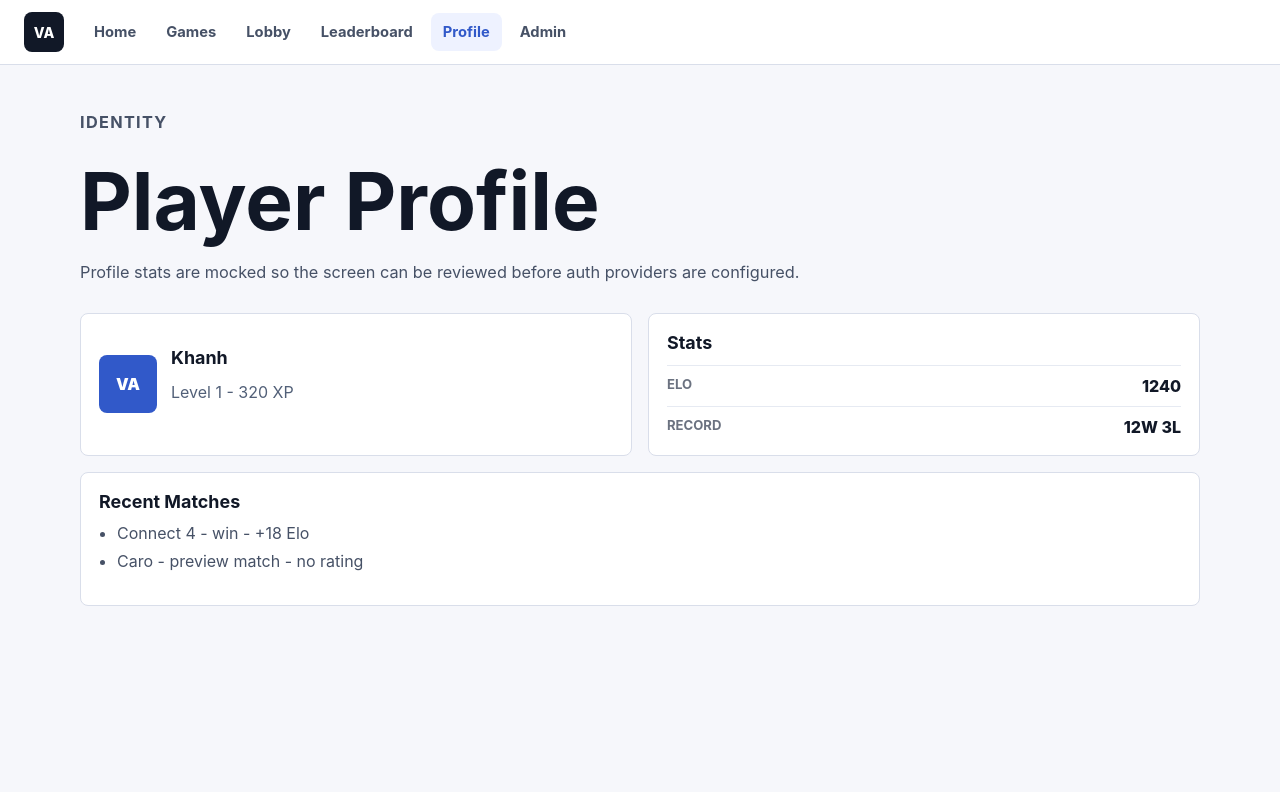
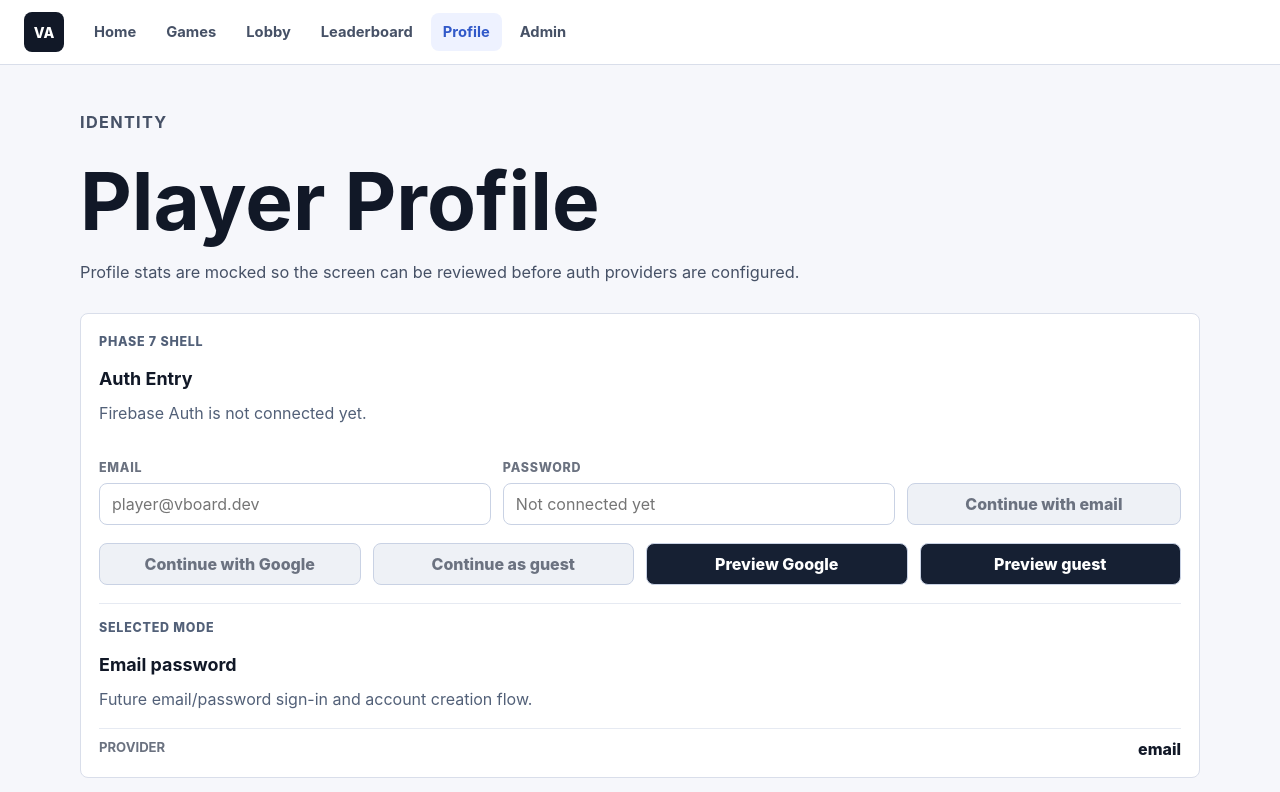
Before and after one commit to dinhkhanh1803/vboard-web-game, a React (Vite) app: page /profile/me in a window 1280 px wide. Shown: the top 792 px of the page. Built offline with nearby package versions, Linux system fonts and the light colour scheme.

Commit message:
feat: add auth ui shell

```diff
--- a/src/features/auth/ProfilePage.tsx
+++ b/src/features/auth/ProfilePage.tsx
@@ -1,4 +1,31 @@
+import { useState } from "react";
+
+import { supportedAuthProviders } from "@contracts/userProfile";
+
+type AuthPreviewMode = "Email password" | "Google provider" | "Guest player";
+
+const authModes = [
+  {
+    label: "Email password",
+    provider: supportedAuthProviders[0],
+    detail: "Future email/password sign-in and account creation flow.",
+  },
+  {
+    label: "Google provider",
+    provider: supportedAuthProviders[1],
+    detail: "Future Google OAuth sign-in flow.",
+  },
+  {
+    label: "Guest player",
+    provider: supportedAuthProviders[2],
+    detail: "Future temporary player profile for quick lobby entry.",
+  },
+] as const;
+
 export function ProfilePage() {
+  const [selectedMode, setSelectedMode] = useState<AuthPreviewMode>("Email password");
+  const selectedModeConfig = authModes.find((mode) => mode.label === selectedMode) ?? authModes[0];
+
   return (
     <section className="screen" aria-labelledby="profile-title">
       <header className="screen-header">
@@ -9,6 +36,62 @@ export function ProfilePage() {
           configured.
         </p>
       </header>
+
+      <section className="panel auth-entry-panel" aria-labelledby="auth-entry-title">
+        <div>
+          <p className="meta-label">Phase 7 shell</p>
+          <h2 id="auth-entry-title">Auth Entry</h2>
+          <p>Firebase Auth is not connected yet.</p>
+        </div>
+
+        <form className="auth-form" aria-label="Email auth preview">
+          <label>
+            <span className="field-label">Email</span>
+            <input type="email" name="email" autoComplete="email" placeholder="player@vboard.dev" />
+          </label>
+          <label>
+            <span className="field-label">Password</span>
+            <input
+              type="password"
+              name="password"
+              autoComplete="current-password"
+              placeholder="Not connected yet"
+            />
+          </label>
+          <button type="button" disabled>
+            Continue with email
+          </button>
+        </form>
+
+        <div className="auth-provider-grid" aria-label="Provider preview">
+          <button type="button" disabled>
+            Continue with Google
+          </button>
+          <button type="button" disabled>
+            Continue as guest
+          </button>
+          <button type="button" onClick={() => setSelectedMode("Google provider")}>
+            Preview Google
+          </button>
+          <button type="button" onClick={() => setSelectedMode("Guest player")}>
+            Preview guest
+          </button>
+        </div>
+
+        <section className="auth-mode-preview" aria-labelledby="selected-auth-mode-title">
+          <p className="meta-label" id="selected-auth-mode-title">
+            Selected mode
+          </p>
+          <h2>{selectedModeConfig.label}</h2>
+          <p>{selectedModeConfig.detail}</p>
+          <dl className="compact-facts">
+            <div>
+              <dt>Provider</dt>
+              <dd>{selectedModeConfig.provider}</dd>
+            </div>
+          </dl>
+        </section>
+      </section>
 
       <div className="two-column-layout">
         <section className="panel profile-summary" aria-label="Profile summary">
--- a/src/styles/global.css
+++ b/src/styles/global.css
@@ -430,6 +430,37 @@ p {
   background: #f2c14e;
 }
 
+.auth-entry-panel {
+  display: grid;
+  gap: 18px;
+  margin-bottom: 16px;
+}
+
+.auth-form,
+.auth-provider-grid {
+  display: grid;
+  min-width: 0;
+  gap: 12px;
+}
+
+.auth-form {
+  grid-template-columns: repeat(2, minmax(0, 1fr)) minmax(180px, 0.7fr);
+  align-items: end;
+}
+
+.auth-provider-grid {
+  grid-template-columns: repeat(4, minmax(0, 1fr));
+}
+
+.auth-provider-grid button,
+.auth-form button {
+  width: 100%;
+}
+
+.auth-mode-preview {
+  border-top: 1px solid #e6eaf2;
+  padding-top: 14px;
+}
 .profile-summary {
   display: flex;
   gap: 14px;
@@ -515,3 +546,16 @@ p {
     min-width: 520px;
   }
 }
+@media (max-width: 880px) {
+  .auth-form,
+  .auth-provider-grid {
+    grid-template-columns: 1fr 1fr;
+  }
+}
+
+@media (max-width: 680px) {
+  .auth-form,
+  .auth-provider-grid {
+    grid-template-columns: 1fr;
+  }
+}
```
Also changed, not shown: src/features/auth/README.md, 5 other files (tests, documents, lock files or other folders).
